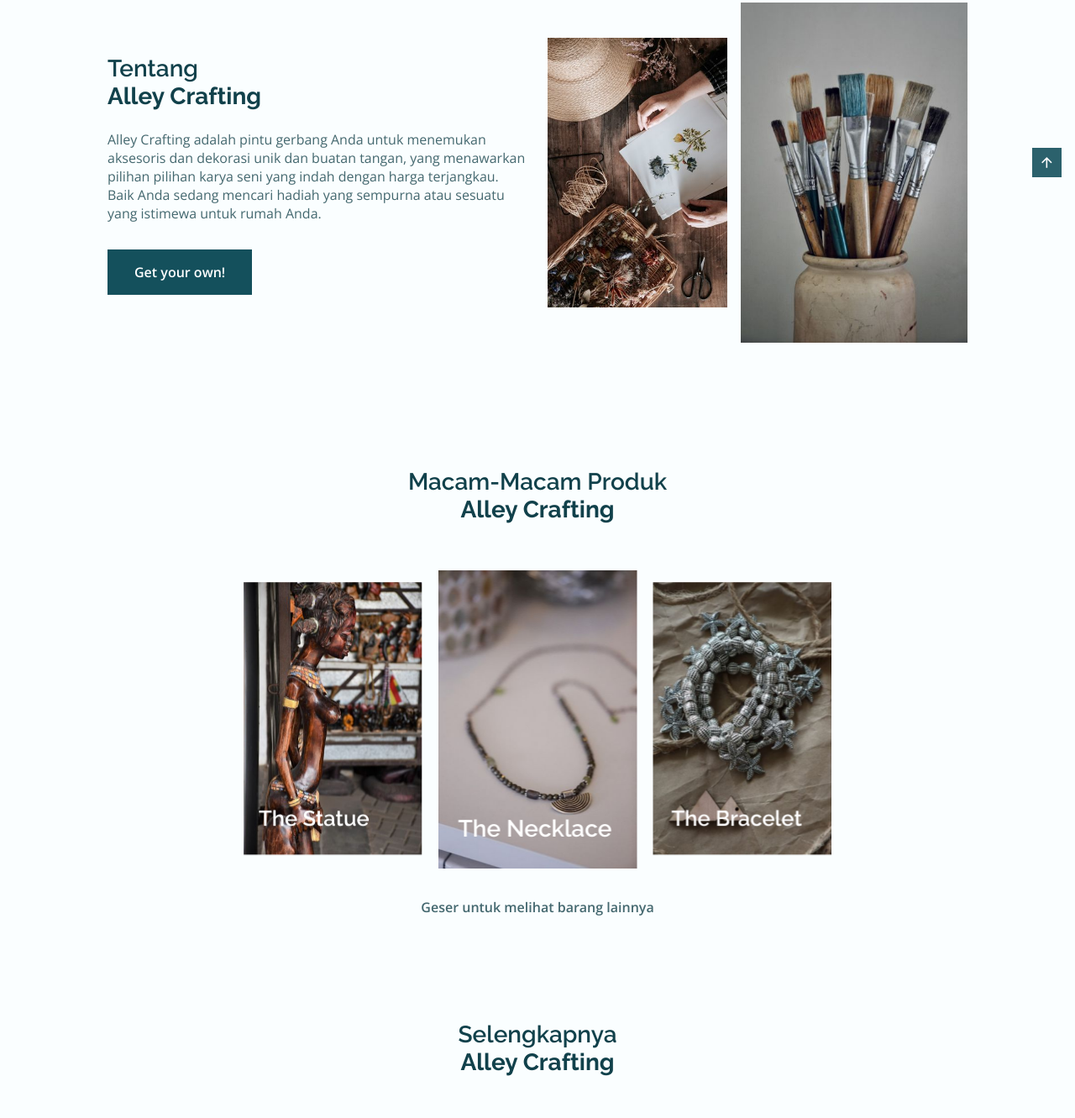
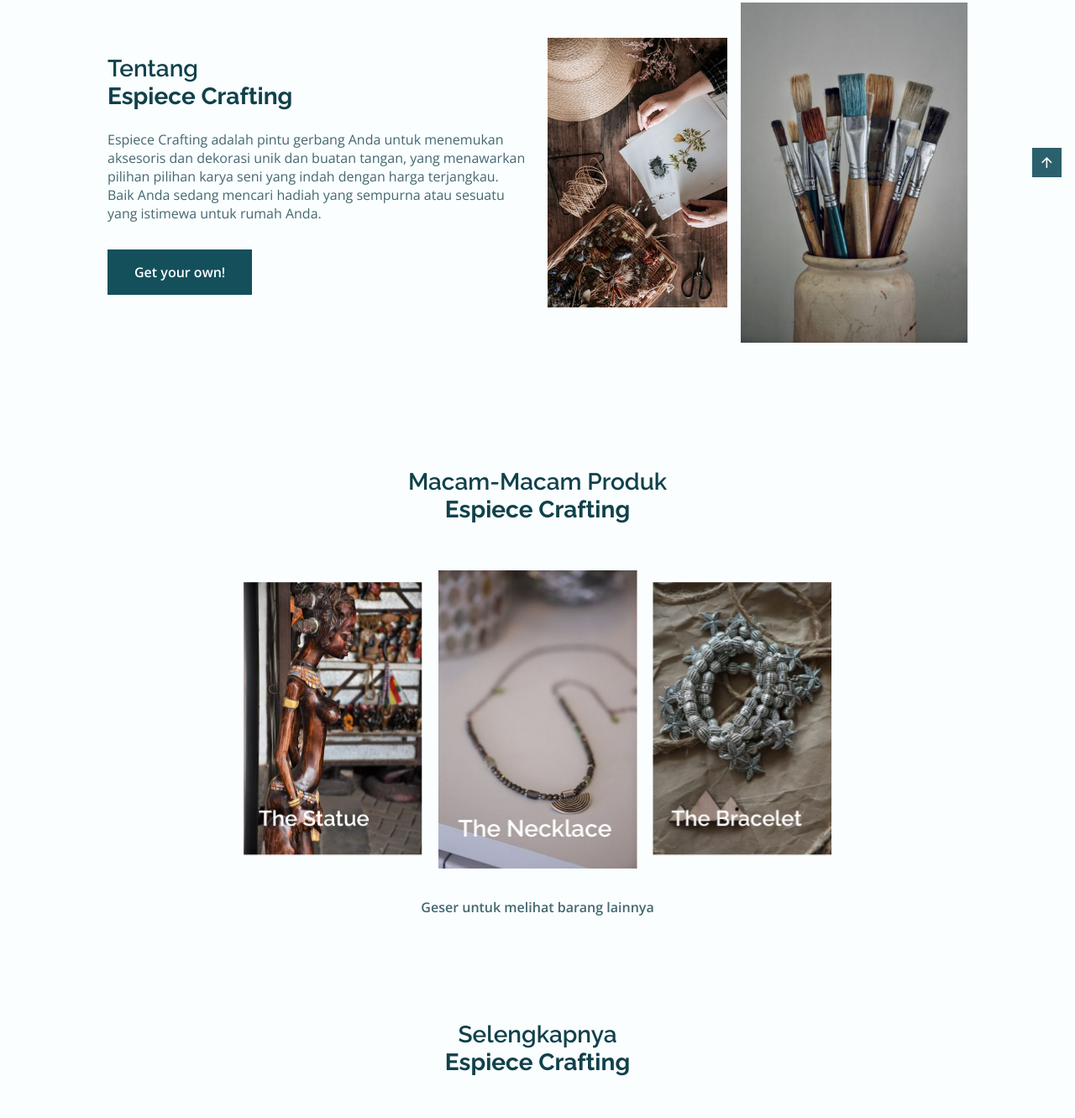
Before and after one commit to Laxxent/Alley-Crafting-Project, a plain HTML site: page index.html in a window 1280 px wide. Shown: the part 749-2080 px from the top of the page at 84% size. Drawn offline with nearby package versions, Linux system fonts and the light colour scheme.

Commit message:
Update index.html
merubah nama website

```diff
--- a/index.html
+++ b/index.html
@@ -15,12 +15,12 @@
     <!--=============== CSS ===============-->
     <link rel="stylesheet" href="assets/css/styles.css" />
 
-    <title>Alley Crafting</title>
+    <title>Espiece Crafting</title>
   </head>
   <body>
     <header class="header" id="header">
       <nav class="nav container">
-        <a href="#" class="nav__logo" style="font-weight: bold">Alley Crafting</a>
+        <a href="#" class="nav__logo" style="font-weight: bold">Espiece Crafting</a>
 
         <div class="nav__menu" id="nav-menu">
           <ul class="nav__list">
@@ -103,10 +103,10 @@
           <div class="about__data">
             <h2 class="section__title about__title">
               Tentang <br />
-              <span style="font-weight: bold">Alley Crafting</span>
+              <span style="font-weight: bold">Espiece Crafting</span>
             </h2>
             <p class="about__description">
-              Alley Crafting adalah pintu gerbang Anda untuk menemukan aksesoris dan dekorasi unik dan buatan tangan, yang menawarkan pilihan pilihan karya seni yang indah dengan harga terjangkau. Baik Anda sedang mencari hadiah yang
+              Espiece Crafting adalah pintu gerbang Anda untuk menemukan aksesoris dan dekorasi unik dan buatan tangan, yang menawarkan pilihan pilihan karya seni yang indah dengan harga terjangkau. Baik Anda sedang mencari hadiah yang
               sempurna atau sesuatu yang istimewa untuk rumah Anda.
             </p>
             <a href="#discover" class="button">Get your own!</a>
@@ -128,7 +128,7 @@
       <section class="discover section" id="discover">
         <h2 class="section__title about__title" style="text-align: center;">
           Macam-macam Produk<br />
-          <span style="font-weight: bold">Alley Crafting</span>
+          <span style="font-weight: bold">Espiece Crafting</span>
         </h2>
 
         <div class="discover__container container swiper-container">
@@ -189,7 +189,7 @@
       <section class="place section" id="place">
         <h2 class="section__title about__title" style="text-align: center;margin-top: -20px;">
           Selengkapnya<br />
-          <span style="font-weight: bold">Alley Crafting</span>
+          <span style="font-weight: bold">Espiece Crafting</span>
         </h2>
 
         <div class="place__container container grid">
@@ -396,7 +396,7 @@
       <div class="footer__container container grid">
         <div class="footer__content grid">
           <div class="footer__data">
-            <h3 class="footer__title">Alley Crafting</h3>
+            <h3 class="footer__title">Espiece Crafting</h3>
             <p class="footer__description">
               Get your own right now! <br />
               Choose your Crafting <br />
@@ -460,7 +460,7 @@
         </div>
 
         <div class="footer__rights">
-          <p class="footer__copy">&#169; 2025 AlleyCrafting. All rigths reserved.</p>
+          <p class="footer__copy">&#169; 2025 Espiece Crafting. All rigths reserved.</p>
           <div class="footer__terms">
             <!-- <a href="#" class="footer__terms-link">Terms & Agreements</a>
             <a href="#" class="footer__terms-link">Privacy Policy</a> -->
```
